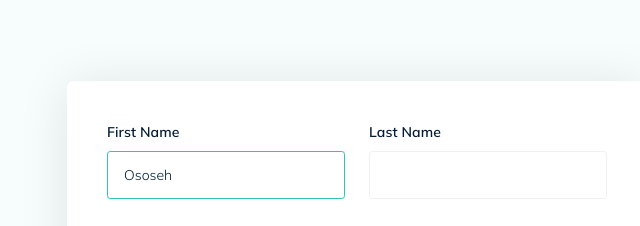
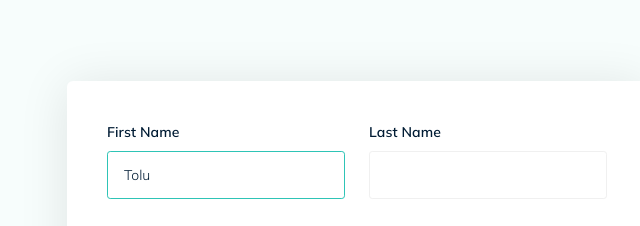
Before and after one commit to Ososeh/Altschool-Assignment-2, a plain HTML site: page index.html in a window 1280 px wide. Shown: the top 226 px of the page, 493-1133 px from the left. Drawn offline with Linux system fonts and the light colour scheme.

Commit message:
Add files via upload

```diff
--- a/index.html
+++ b/index.html
@@ -37,7 +37,7 @@
                     <section class="name__input__wrapper">
                     <div class="name__input__one">
                         <label for="first name">First Name</label>
-                        <input  class="firstname__input" type="text" placeholder="Ososeh">
+                        <input  class="firstname__input" type="text" placeholder="Tolu">
                     </div>
                     <div class="name__input__two">
                         <label for="last name">Last Name</label>
```
